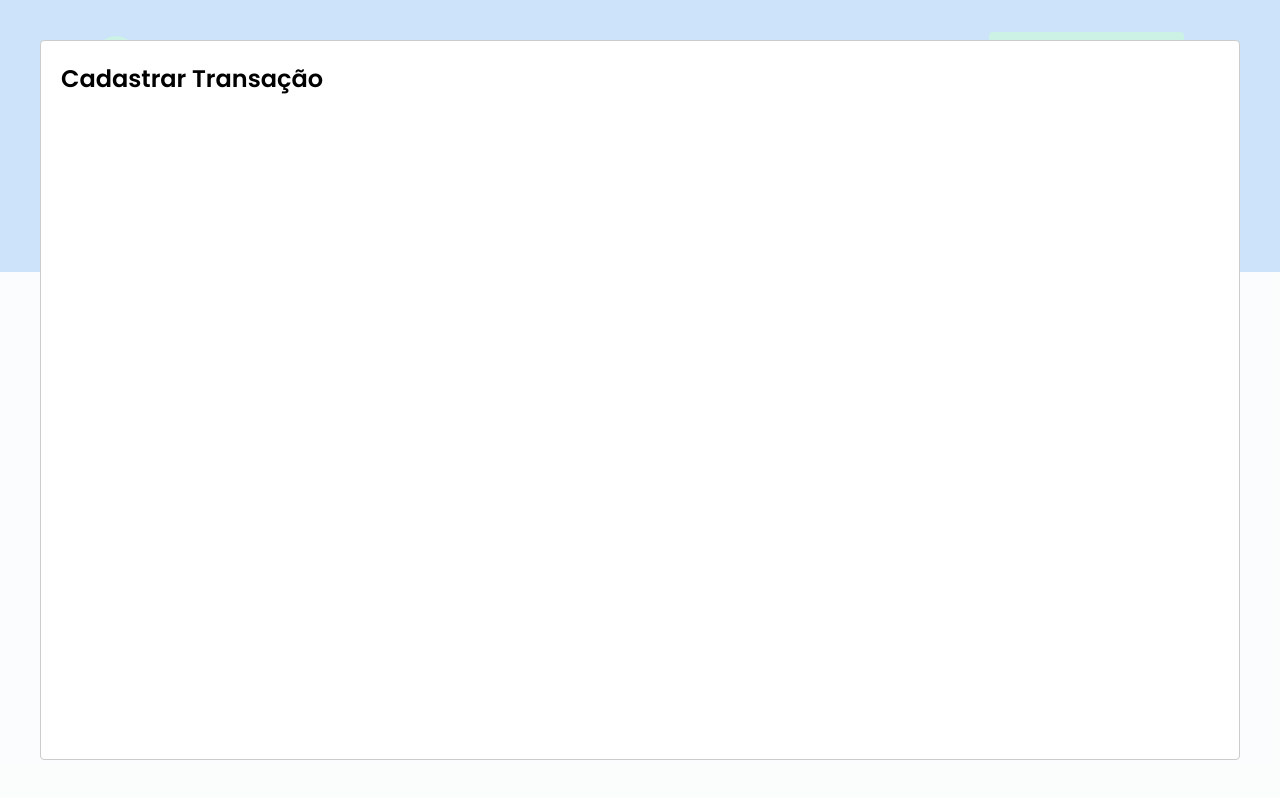
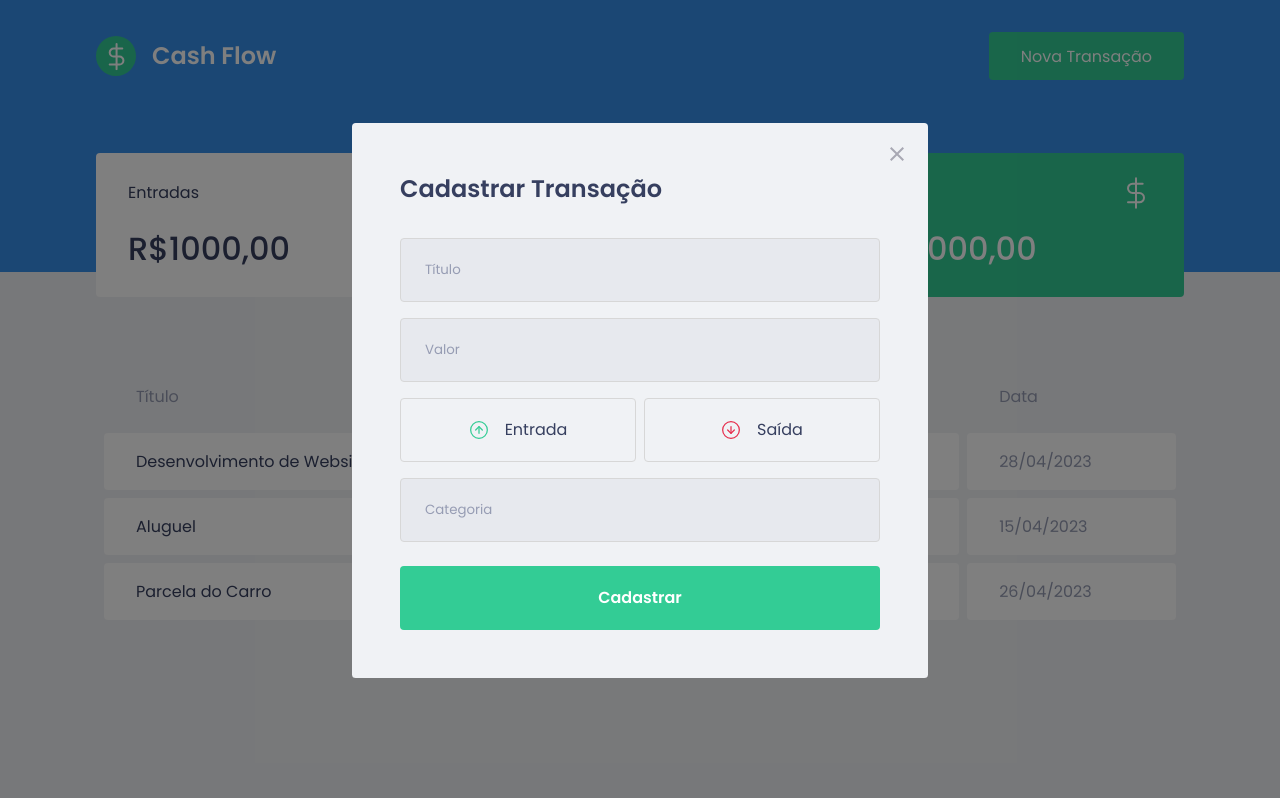
Before and after one commit to JonathasAroucha/CashFlow, a React (Create React App) app: page / in a window 1280 px wide. Both pictures are taken after a click on the button "Nova Transação". Built offline with nearby package versions, Linux system fonts and the light colour scheme; no server answers; what miragejs would draw is missing.

Commit message:
feat: create styles of modal and input

```diff
--- a/package.json
+++ b/package.json
@@ -5,6 +5,7 @@
   "dependencies": {
     "axios": "^1.4.0",
     "miragejs": "^0.1.47",
+    "polished": "^4.2.2",
     "react": "^18.2.0",
     "react-dom": "^18.2.0",
     "react-modal": "^3.16.1",
--- a/src/components/NewTransactionModal/index.tsx
+++ b/src/components/NewTransactionModal/index.tsx
@@ -1,4 +1,11 @@
 import Modal from 'react-modal'
+import closeImg from '../../assets/close.svg'
+import incomeImg from '../../assets/income.svg'
+import outcomeImg from '../../assets/outcome.svg'
+
+
+import { Container, TransactionTypeContainer } from './styles';
+
 
 interface NewTransactionModalProps {
   isOpen: boolean,
@@ -7,13 +14,55 @@ interface NewTransactionModalProps {
 
 Modal.setAppElement('#root');
 
-export function NewTransactionModal({isOpen, onRequestClose}: NewTransactionModalProps) {
+export function NewTransactionModal({ isOpen, onRequestClose }: NewTransactionModalProps) {
   return (
     <Modal
       isOpen={isOpen}
       onRequestClose={onRequestClose}
+      overlayClassName="react-modal-overlay"
+      className="react-modal-content"
     >
-      <h2>Cadastrar Transação</h2>
+      <button
+        type="button"
+        onClick={onRequestClose}
+        className="react-modal-close"
+        >
+          <img src={closeImg} alt="Fechar Modal" />
+        </button>
+
+      <Container>
+        <h2>Cadastrar Transação</h2>
+
+        <input
+          placeholder="Título"
+        />
+
+        <input
+          type="number"
+          placeholder="Valor"
+        />
+
+        <TransactionTypeContainer>
+          <button type="button">
+            <img src={incomeImg} alt="Entrada" />
+            <span>Entrada</span>
+          </button>
+
+          <button type="button">
+            <img src={outcomeImg} alt="Saída" />
+            <span>Saída</span>
+          </button>
+
+        </TransactionTypeContainer>
+
+        <input
+          placeholder="Categoria"
+        />
+
+        <button type="submit">
+          Cadastrar
+        </button>
+      </Container>
     </Modal>
   )
 }
--- a/src/components/NewTransactionModal/styles.ts
+++ b/src/components/NewTransactionModal/styles.ts
@@ -1,5 +1,89 @@
 import styled from 'styled-components';
+import { darken} from 'polished'
 
-export const Container = styled.div`
+export const Container = styled.form`
+  h2{
+    color: var(--text-title);
+    font-size: 1.5rem;
+    margin-bottom: 2rem;
+  }
 
+  input {
+    width: 100%;
+    padding: 0 1.5rem;
+    height: 4rem;
+    border-radius: 0.25rem;
+
+    border: 1px solid #d7d7d7;
+    background: #e7e9ee;
+
+    font-size: 400;
+    font-weight: 1rem;
+
+    &::placeholder {
+      color: var(--text-body);
+    }
+
+    & + input {
+      margin-top: 1rem;
+    }
+  }
+
+    button[type="submit"] {
+      width: 100%;
+      padding: 0 1.5rem;
+      height: 4rem;
+      background: var(--green);
+      color: #fff;
+      border-radius: 0.25rem;
+      border: 0;
+      font-size: 1rem;
+      margin-top: 1.5rem;
+      font-weight: 600;
+
+      transition: filter 0.2s;
+
+
+      &:hover{
+        filter: brightness(0.9);
+      }
+  }
 `;
+
+export const TransactionTypeContainer = styled.div`
+
+ margin: 1rem 0;
+ display: grid;
+ grid-template-columns: 1fr 1fr;
+ gap: 0.5rem;
+
+  button {
+    height: 4rem;
+    border: 1px solid #d7d7d7;
+    border-radius: 0.25rem;
+
+    background: transparent;
+
+    display: flex;
+    align-items: center;
+    justify-content: center;
+
+    transition: border-color 0.2s;
+
+    &:hover {
+      border-color: ${darken(0.1, '#d7d7d7')};
+    }
+
+    img {
+      width: 20px;
+      height: 20px;
+    }
+
+    span {
+      display: inline-block;
+      margin-left: 1rem;
+      font-size: 1rem;
+      color: var(--text-title);
+    }
+ }
+ `;
--- a/src/styles/global.ts
+++ b/src/styles/global.ts
@@ -53,5 +53,42 @@ export const GlobalStyle = createGlobalStyle`
       cursor: not-allowed;
     }
 
+    .react-modal-overlay{
+      background: rgba(0,0,0,0.5);
 
+      position: fixed;
+      top:0;
+      bottom: 0;
+      right: 0;
+      left: 0;
+
+      display: flex;
+      align-items: center;
+      justify-content: center;
+
+    }
+
+    .react-modal-content{
+      width: 100%;
+      max-width: 576px;
+      background: var(--background);
+      padding: 3rem;
+      position: relative;
+      border-radius: 0.24rem;
+
+    }
+
+    .react-modal-close {
+      position: absolute;
+      right: 1.5rem;
+      top: 1.5rem;
+      border: 0;
+      background: transparent;
+
+      transition: filter 0.2s;
+
+      &:hover {
+        filter: brightness(0.6);
+      }
+    }
 `;
```
Also changed, not shown: 1 other file (tests, documents, lock files or other folders).
